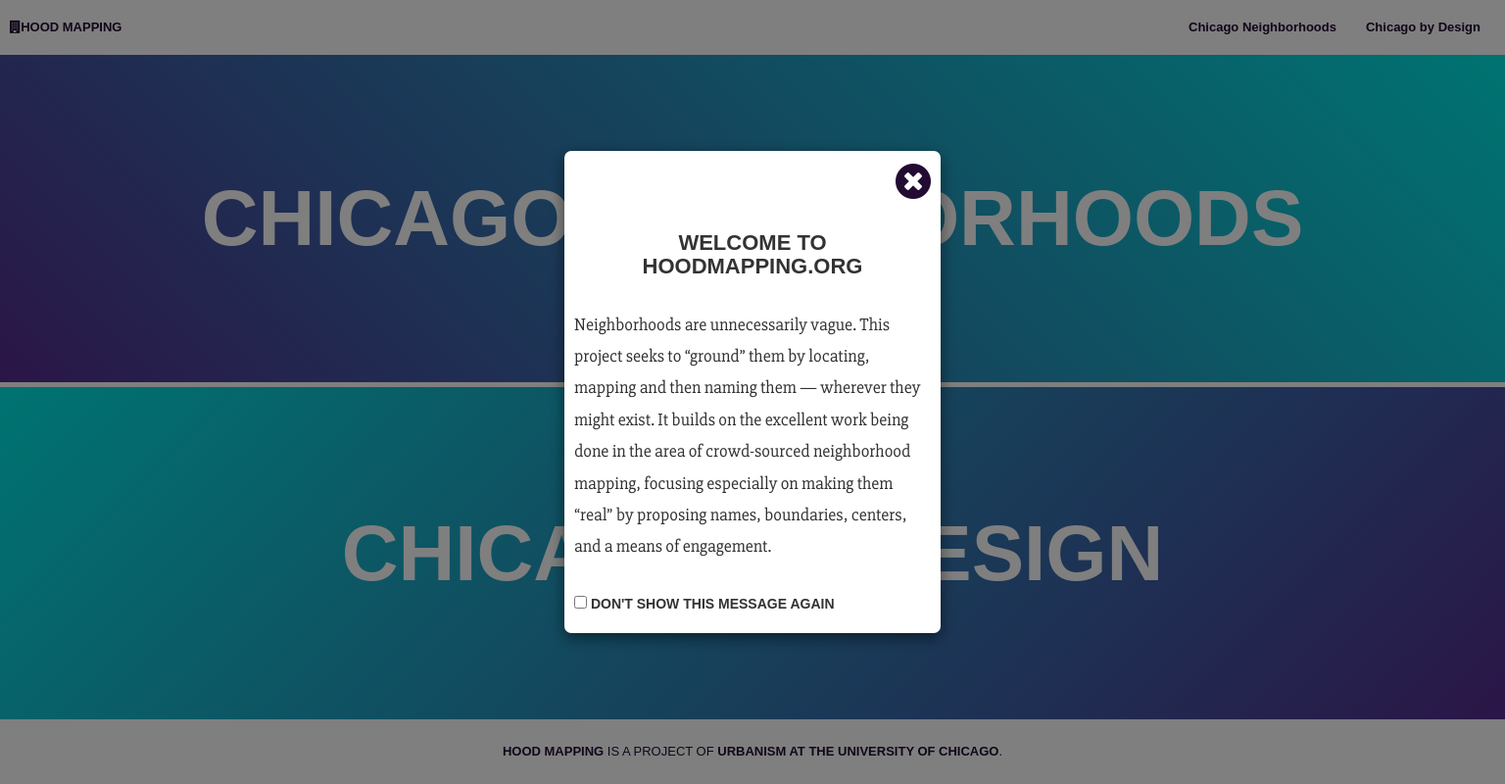
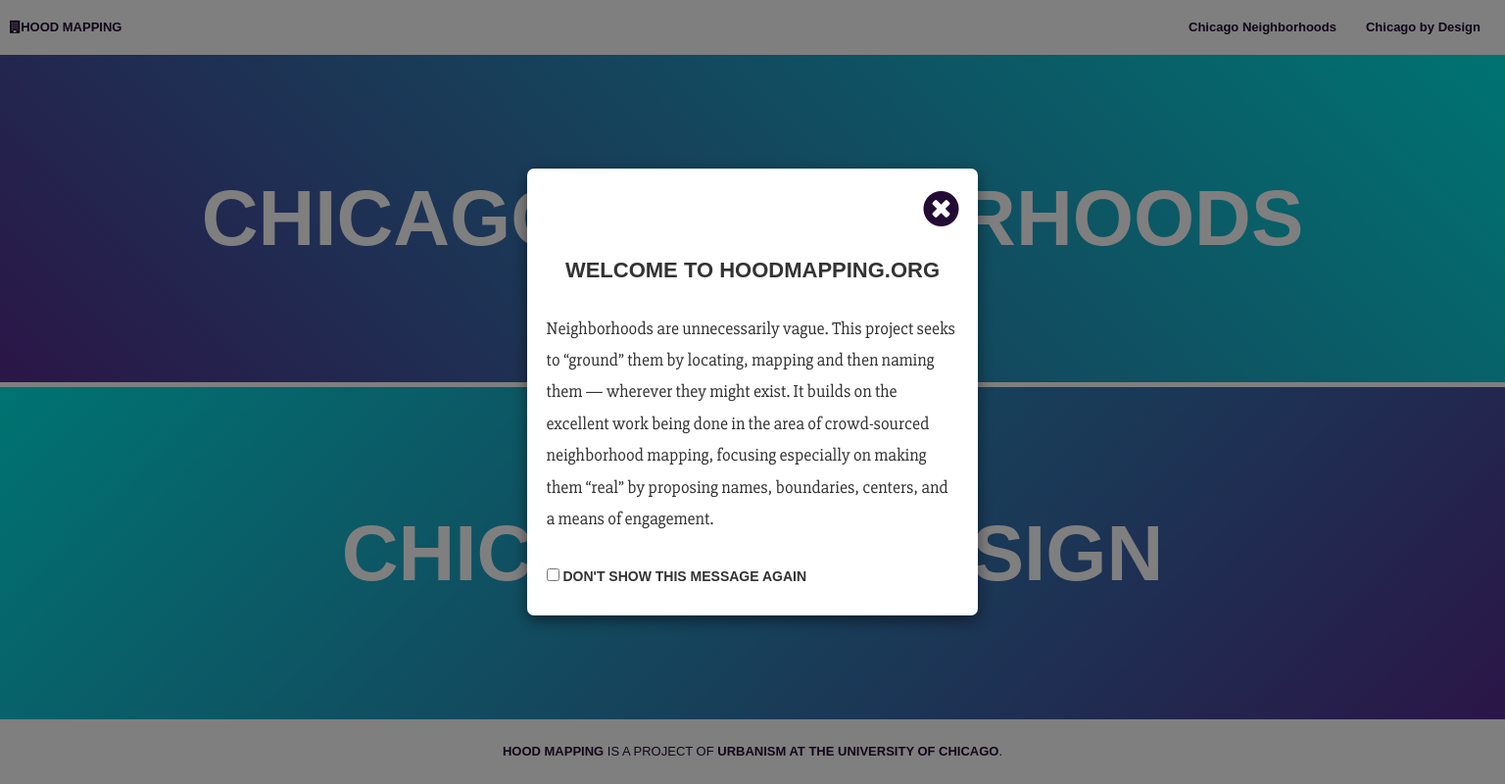
Before and after one commit to NiJeLorg/Chicago-Neighborhoods, a Django app: template uchicago/neighborhoods/templates/neighborhoods/landing_page.html in a window 1536 px wide. Shown: the whole page at 98% size. Run offline with Django 3.2, Linux system fonts and the light colour scheme; the template is opened without the code that fills it, so the values that code supplies are empty; some libraries are stand-ins or nearby versions.

Commit message:
Readjust size of modal

```diff
--- a/uchicago/neighborhoods/static/neighborhoods/css/main.css
+++ b/uchicago/neighborhoods/static/neighborhoods/css/main.css
@@ -498,6 +498,10 @@ footer a {
     #welcomeModal .modal-content .modal-body {
         font-size: 18px;
     }
+    #welcomeModal .modal-content {
+        padding: 20px;
+        padding-bottom: 30px;
+    }
     .page-details {
         padding: 0 40px;
     }
@@ -539,7 +543,7 @@ footer a {
 
 @media screen and (min-width: 1024px) {
     #welcomeModal .modal-dialog {
-        width: 25%;
+        width: 50%;
     }
     main .cards-holder {
         width: 90%;
@@ -584,6 +588,9 @@ footer a {
 }
 
 @media screen and (min-width: 1440px) {
+    #welcomeModal .modal-dialog {
+        width: 30%;
+    }
     .nav-row a {
         font-size: 80px;
     }
```
